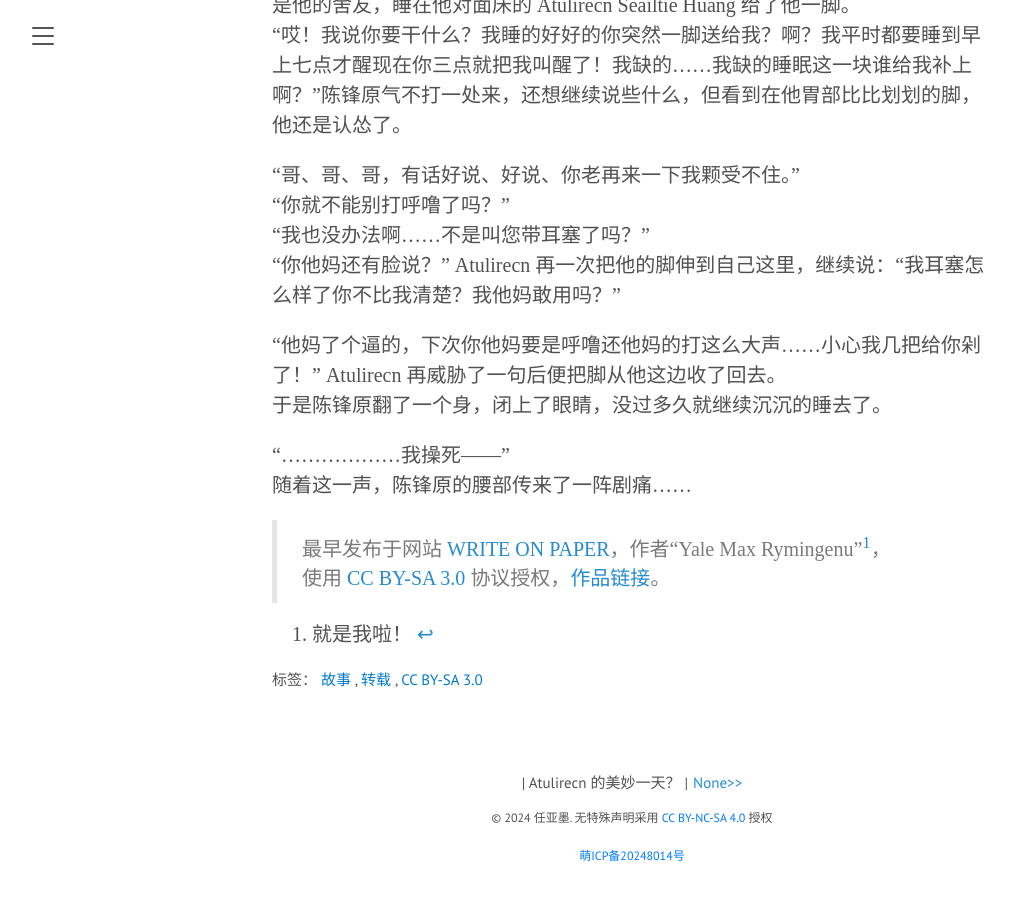
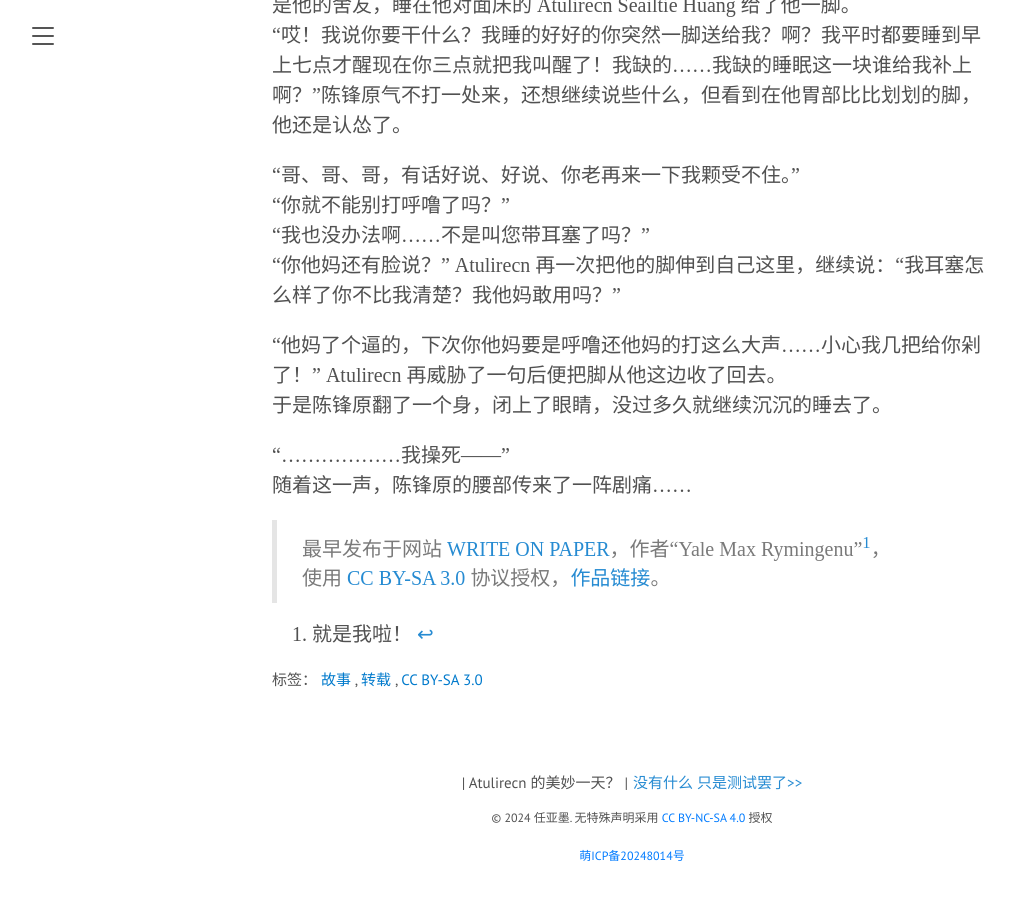
Before and after one commit to Reqeekouton/reqeekouton.github.io, a Jekyll site: the page built from _posts/2024-09-11-atulirecn-s-wonderful-day.md, in a window 1280 px wide and 900 px high, scrolled down 3152 px. Shown: the whole window, without its empty margins (8-1022 px from the left). Built offline with Jekyll 4.4.1, drawn with Linux system fonts in a browser that asks for light colours; some web fonts are replaced.

Commit message:
Update 2024-09-21-none.md

```diff
--- a/_posts/2024-09-21-none.md
+++ b/_posts/2024-09-21-none.md
@@ -1,11 +1,13 @@
 ---
-title: "None"
+title: "没有什么 只是测试罢了"
 author: "Yale Max Rymingenu"
 date: 2024-09-21
-categories: [test]
+categories: [story]
 tags: [CC BY-SA 3.0]
 layout: post
 ---
+
+
 1
 
 2
```
